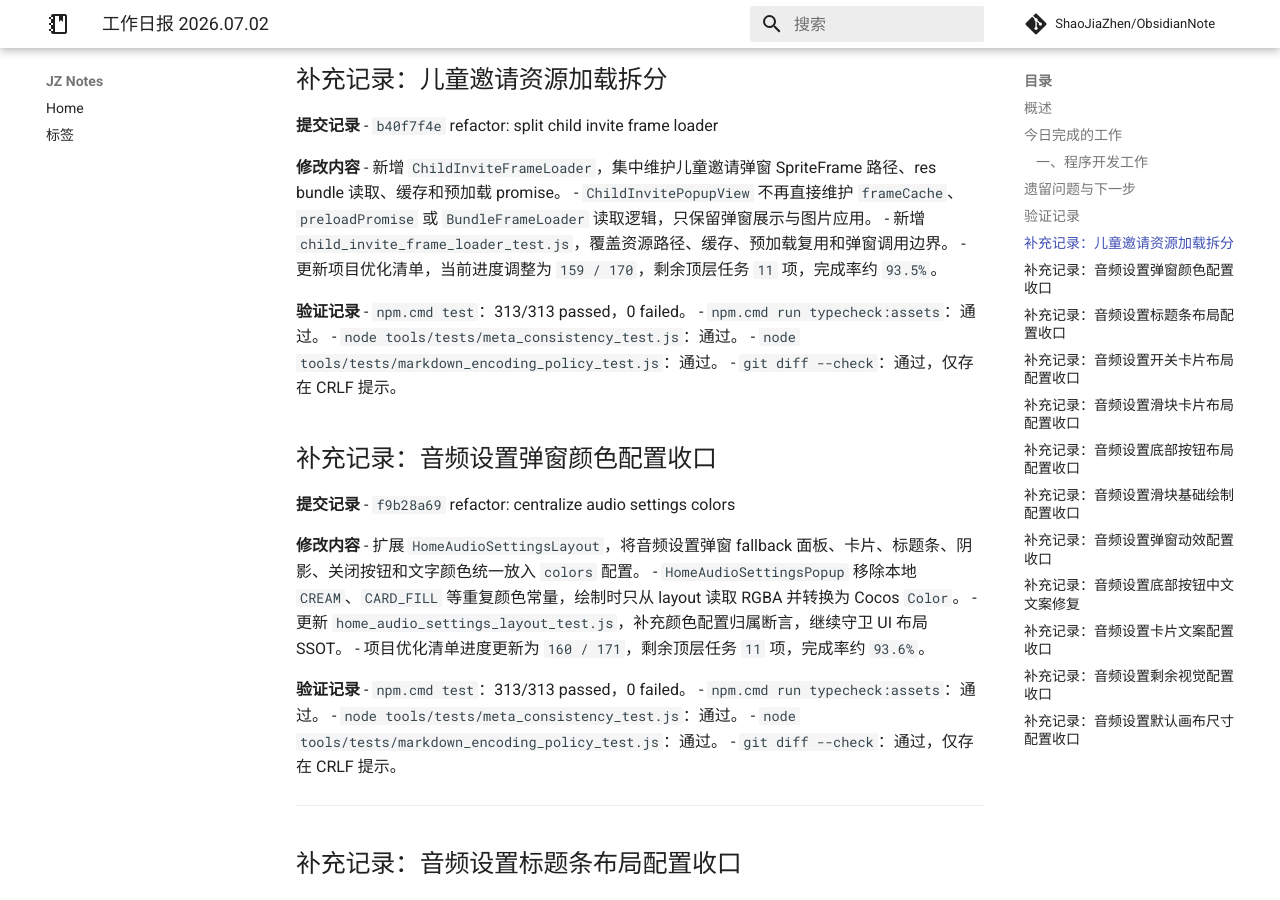
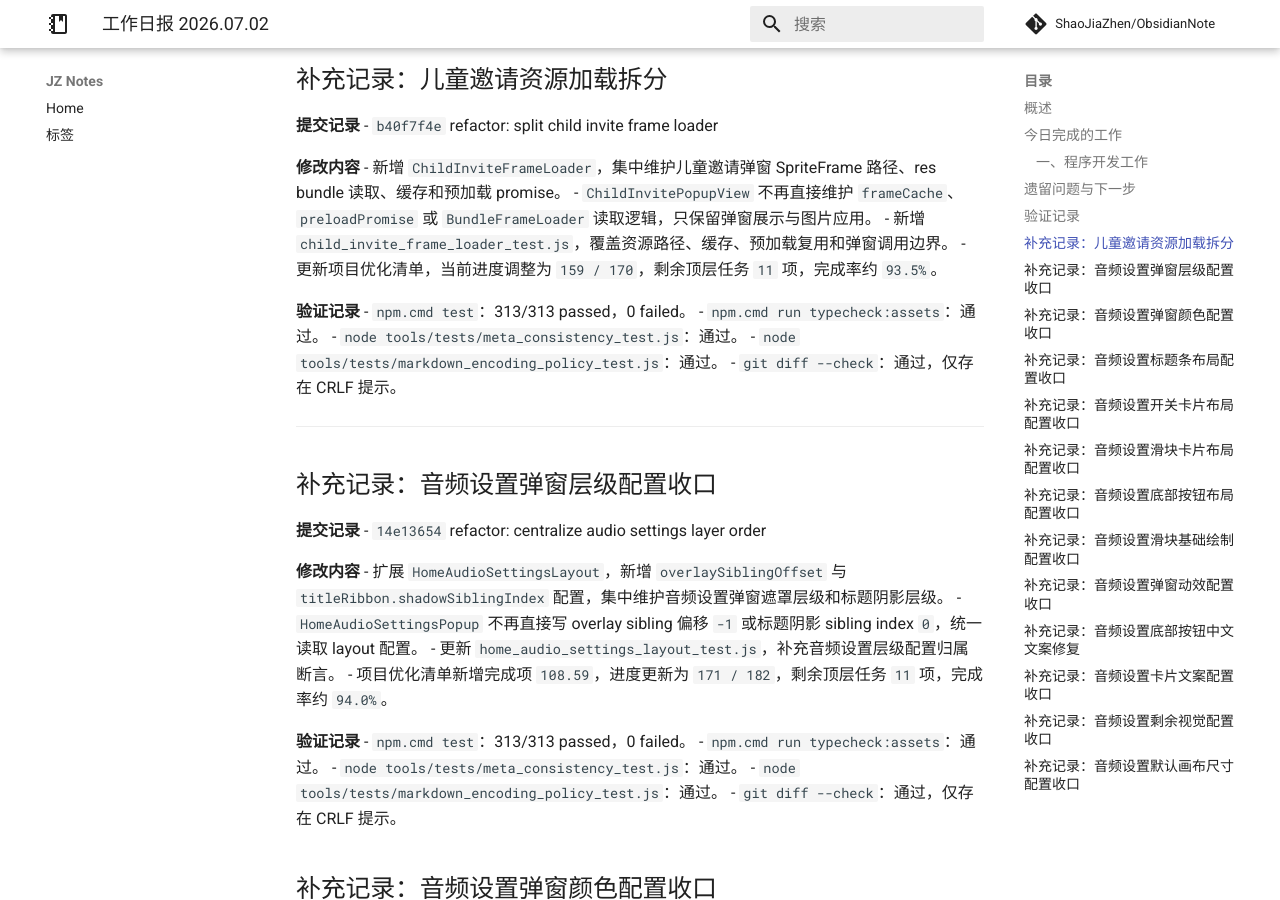
Before and after one commit to ShaoJiaZhen/ObsidianNote, an MkDocs documentation site: the page built from docs/工作内容/2026.07.02.md, in a window 1280 px wide and 900 px high, scrolled down 1621 px. Built offline with MkDocs 1.6.1 and Material for MkDocs 9.7.7, drawn with Linux system fonts in a browser that asks for light colours; comment, search, counter and statistics services are not loaded.

Commit message:
docs: record audio settings layer order cleanup
- record project commit 14e13654 in the July 2 work log

- note optimization progress at 171/182

```diff
--- a/docs/工作内容/2026.07.02.md
+++ b/docs/工作内容/2026.07.02.md
@@ -74,6 +74,26 @@ project: 小鸡游戏
 - `ChildInvitePopupView` 不再直接维护 `frameCache`、`preloadPromise` 或 `BundleFrameLoader` 读取逻辑，只保留弹窗展示与图片应用。
 - 新增 `child_invite_frame_loader_test.js`，覆盖资源路径、缓存、预加载复用和弹窗调用边界。
 - 更新项目优化清单，当前进度调整为 `159 / 170`，剩余顶层任务 `11` 项，完成率约 `93.5%`。
+
+**验证记录**
+- `npm.cmd test`：313/313 passed，0 failed。
+- `npm.cmd run typecheck:assets`：通过。
+- `node tools/tests/meta_consistency_test.js`：通过。
+- `node tools/tests/markdown_encoding_policy_test.js`：通过。
+- `git diff --check`：通过，仅存在 CRLF 提示。
+
+---
+
+## 补充记录：音频设置弹窗层级配置收口
+
+**提交记录**
+- `14e13654` refactor: centralize audio settings layer order
+
+**修改内容**
+- 扩展 `HomeAudioSettingsLayout`，新增 `overlaySiblingOffset` 与 `titleRibbon.shadowSiblingIndex` 配置，集中维护音频设置弹窗遮罩层级和标题阴影层级。
+- `HomeAudioSettingsPopup` 不再直接写 overlay sibling 偏移 `-1` 或标题阴影 sibling index `0`，统一读取 layout 配置。
+- 更新 `home_audio_settings_layout_test.js`，补充音频设置层级配置归属断言。
+- 项目优化清单新增完成项 `108.59`，进度更新为 `171 / 182`，剩余顶层任务 `11` 项，完成率约 `94.0%`。
 
 **验证记录**
 - `npm.cmd test`：313/313 passed，0 failed。
```
